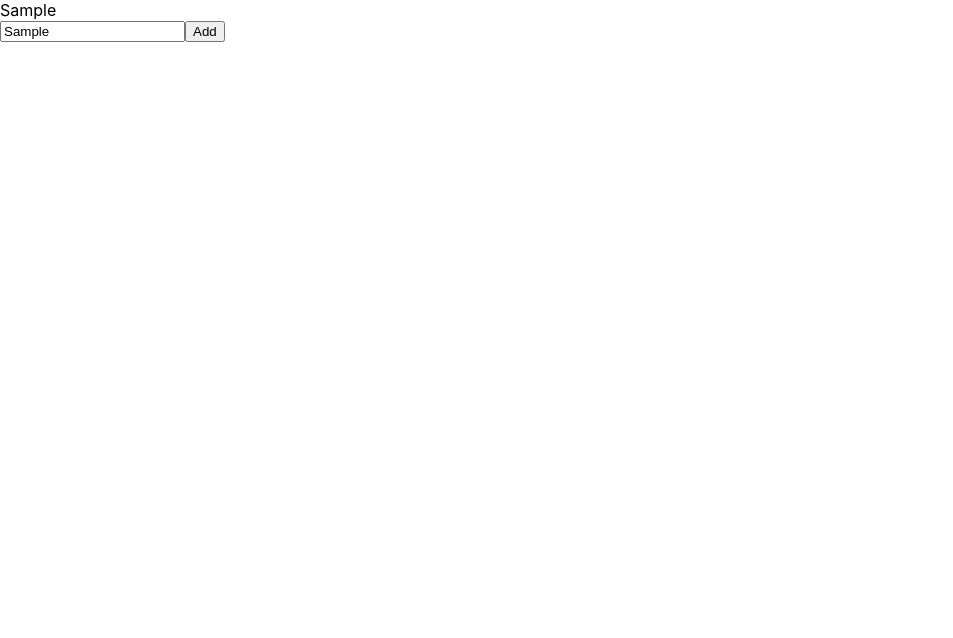
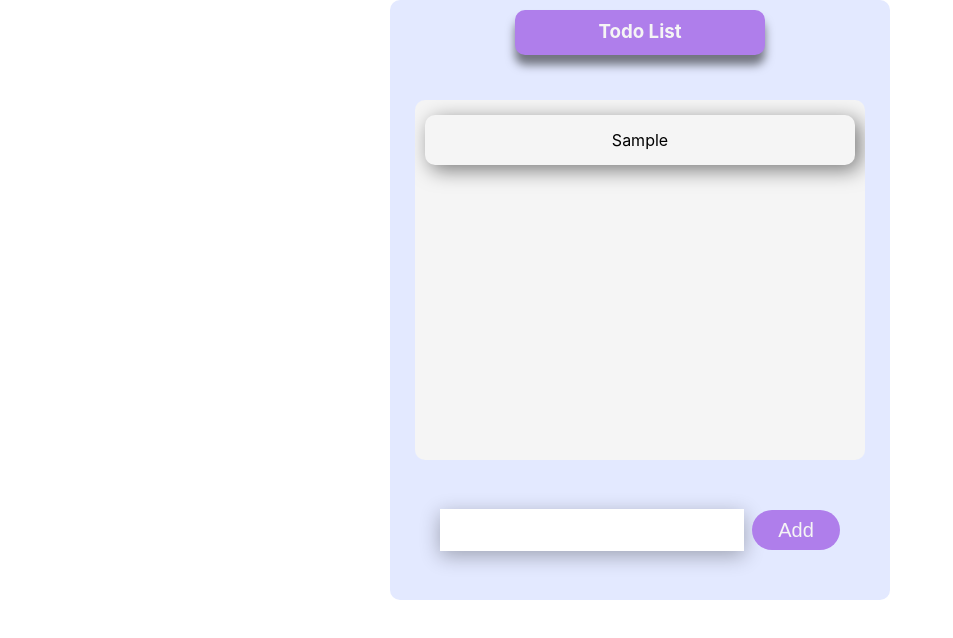
Before and after one commit to mikearcepascual/day11-todo-list, a React (Create React App) app: page / in a window 1280 px wide. Both pictures are taken after typing "Sample" into the empty fields and a click on the button "Add". Shown: the top 638 px of the page, without its empty margins (0-953 px from the left). Built offline with nearby package versions, Linux system fonts and the light colour scheme.

Commit message:
refactor: modified App.css imported on all files in components folder and modified TodoGenerator.js

```diff
--- a/src/App.css
+++ b/src/App.css
@@ -1,38 +1,76 @@
-.App {
+*{
+  border-radius:10px;
+}
+#root{
+  display: flex;
+  justify-content: center;
+  align-content: center;
+}
+.todoList{
+  width:500px;
+  height:600px;
+  display:flex;
+  justify-content:center;
+  flex-flow: row wrap;
+  background-color:#e3e9ff;
+}
+h3{
+  margin:0;
+}
+.todoListHeader{
+  background-color:#af7eeb;
+  margin:10px 0 0 0;
+  height:25px;
+  padding:10px 0;
+  width:250px;
   text-align: center;
+  color:whitesmoke;
+  box-shadow: 0 10px 10px rgba(0,0,0,0.5);
+}
+.todoGroup{
+  padding-top:10px;
+  width:450px;
+  height:350px;
+  display:flex;
+  align-items: center;
+  flex-direction: column;
+  background-color: whitesmoke;
+  overflow-y:auto;
 }
 
-.App-logo {
-  height: 40vmin;
-  pointer-events: none;
+.todoGenerator{
+  height:50px;
+  width:400px;
+  display: flex;
+  justify-content: space-between;
+  align-items: center;
+}
+.todoGenerator input[type="text"]{
+  width:75%;
+  border-radius: 0;
+  height:30px;
+  border: none;
+  outline:none;
+  font-size: 24px;
+  height:80%;
+  box-shadow: 0px 5px 20px rgba(0,0,0,0.3);
+}
+.todoGenerator button{
+  width:22%;
+  height: 80%;
+  background-color:#af7eeb;
+  color:whitesmoke;
+  border:none;
+  outline: none;
+  font-size:20px;
+  border-radius: 25px;
+  cursor: pointer;
 }
 
-@media (prefers-reduced-motion: no-preference) {
-  .App-logo {
-    animation: App-logo-spin infinite 20s linear;
-  }
+.todoItem{
+  width:400px;
+  text-align: center;
+  padding:15px;
+  box-shadow:5px 5px 20px rgba(0,0,0,0.5);
+  margin:5px;
 }
-
-.App-header {
-  background-color: #282c34;
-  min-height: 100vh;
-  display: flex;
-  flex-direction: column;
-  align-items: center;
-  justify-content: center;
-  font-size: calc(10px + 2vmin);
-  color: white;
-}
-
-.App-link {
-  color: #61dafb;
-}
-
-@keyframes App-logo-spin {
-  from {
-    transform: rotate(0deg);
-  }
-  to {
-    transform: rotate(360deg);
-  }
-}
--- a/src/components/TodoGenerator.js
+++ b/src/components/TodoGenerator.js
@@ -1,4 +1,5 @@
 import {useState} from 'react';
+import '../App.css';
 
 const TodoGenerator = (props) => {
     const [todoItem, setTodoItem] = useState("");
@@ -7,10 +8,11 @@ const TodoGenerator = (props) => {
         const inputItem = todoItem;
         setTodoItem(inputItem);
         props.onInputChange(inputItem)
+        setTodoItem("");
     }
 
     return (
-    <div>
+    <div className="todoGenerator">
         <input type='text' value={todoItem}
         onChange={event => setTodoItem(event.target.value)}/>
         <button onClick={submitInput}>Add</button>
--- a/src/components/TodoGroup.js
+++ b/src/components/TodoGroup.js
@@ -1,11 +1,18 @@
 import TodoItem from './TodoItem';
+import '../App.css';
 
 const TodoGroup = (props) => {
     const todoItems = [].concat(props.todoList);
     console.log(todoItems);
 
-    return todoItems.map((todoItem, index) => {
-        return <TodoItem key={index} todo={todoItem}/>
-    })
+    return (
+    <div className="todoGroup">
+        {
+        todoItems.map((todoItem, index) => {
+            return <TodoItem key={index} todo={todoItem}/>
+        })
+        }
+    </div>
+    )
 }
 export default TodoGroup;
--- a/src/components/TodoItem.js
+++ b/src/components/TodoItem.js
@@ -1,6 +1,8 @@
+import '../App.css';
+
 const TodoItem = (props) => {
     return (
-    <div>
+    <div className="todoItem">
         {props.todo}
     </div>
     )
--- a/src/components/TodoList.js
+++ b/src/components/TodoList.js
@@ -1,6 +1,7 @@
 import {useState} from "react"
 import TodoGroup from './TodoGroup'
 import TodoGenerator from './TodoGenerator'
+import '../App.css';
 
 const TodoList = () => {
     const [todos, setTodos] = useState([])
@@ -12,7 +13,10 @@ const TodoList = () => {
     };
 
     return (
-    <div>
+    <div className="todoList">
+        <div className="todoListHeader">
+            <h3>Todo List</h3>
+        </div>
         <TodoGroup todoList={todos}/>
         <TodoGenerator onInputChange={onInputChange}/>
     </div>
```
